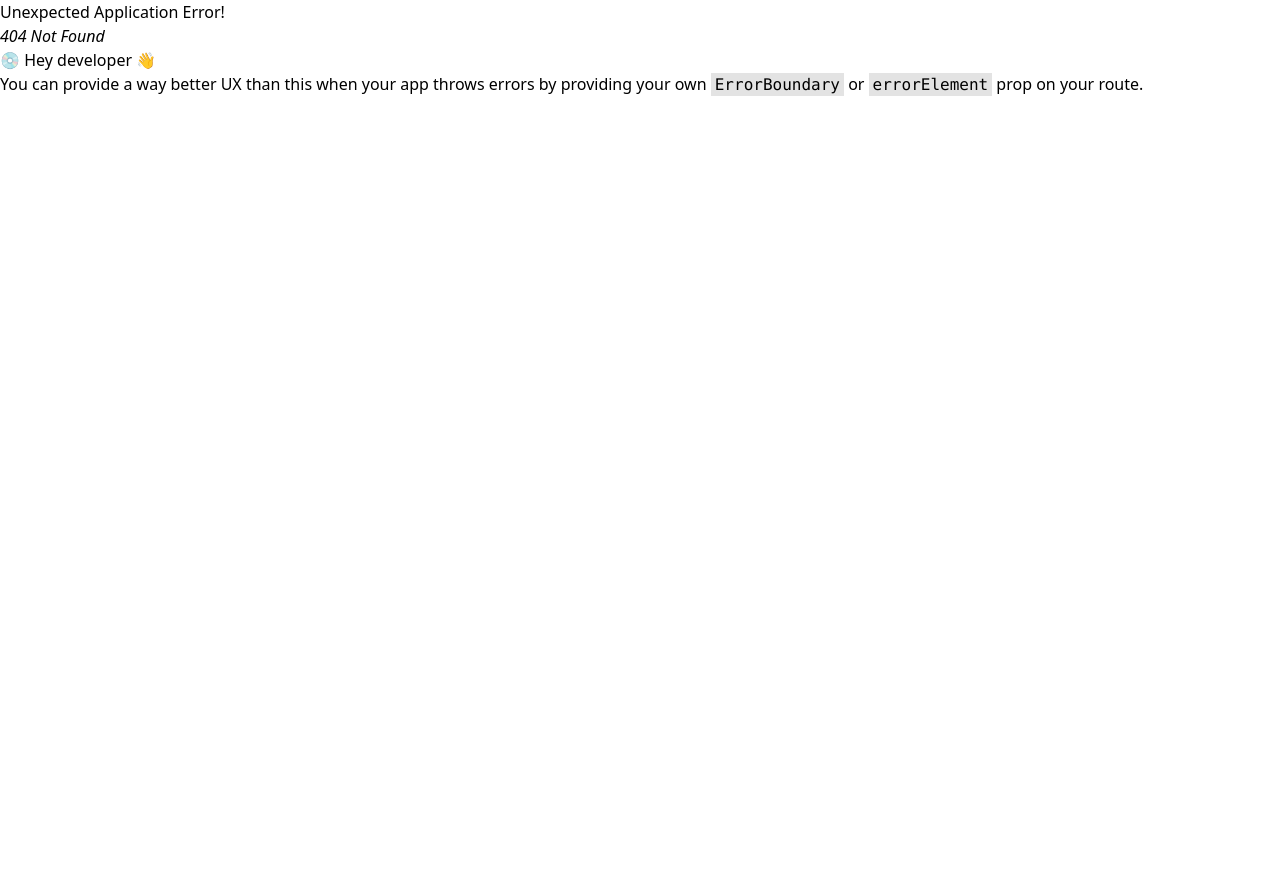
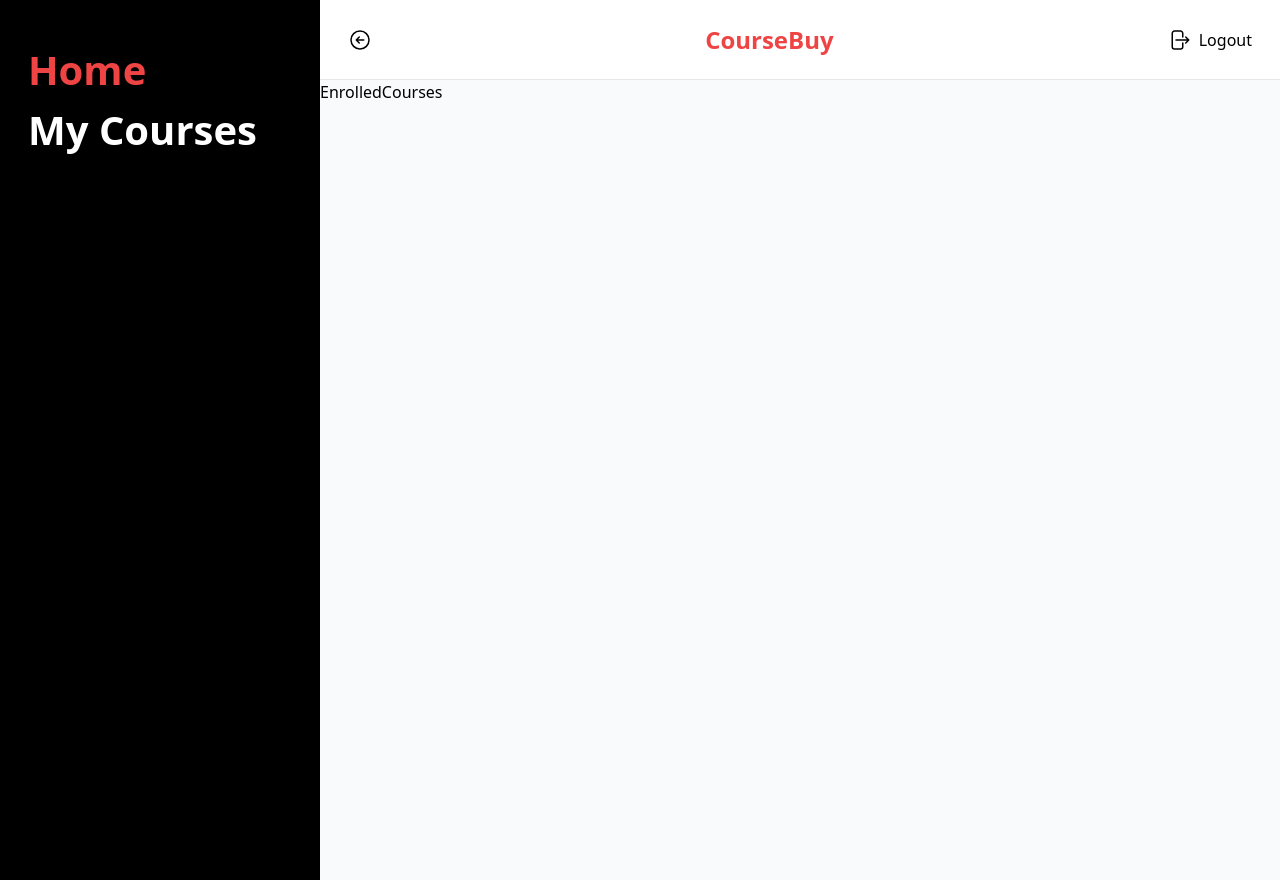
Before and after one commit to MdMuzahid07/Task-online-course, a React (Vite) app: page /dashboard/enrolled in a window 1280 px wide. Before the commit this address had no page. Before the commit the page ends 800 px from the top, so only its background shows below. Built offline with nearby package versions, Linux system fonts and the light colour scheme.

Commit message:
dashboard UI

```diff
--- a/src/components/shared/Navbar.jsx
+++ b/src/components/shared/Navbar.jsx
@@ -98,6 +98,13 @@ const Navbar = () => {
                   styles={"absolute right-0 top-16 rounded-3xl text-left"}
                 >
                   <h1 className="text-3xl font-bold">Hello, User</h1>
+                  <ul className="mt-5">
+                    <li>
+                      <Link to="/dashboard" className="text-lg hover:text-red">
+                        My Dashboard
+                      </Link>
+                    </li>
+                  </ul>
                 </Dropdown>
               </button>
 
--- a/src/layout/dashboard/Dashboard.jsx
+++ b/src/layout/dashboard/Dashboard.jsx
@@ -1,5 +1,41 @@
+import { Outlet } from "react-router-dom";
+import Sidebar from "./Sidebar";
+import { useState } from "react";
+import Header from "./Header";
 const Dashboard = () => {
-  return <div>Dashboard</div>;
+  const [isSidebarOpen, setIsSidebarOpen] = useState(true);
+
+  return (
+    <main>
+      <div className="grid grid-cols-8 h-full w-full">
+        <Sidebar
+          isSidebarOpen={isSidebarOpen}
+          setIsSidebarOpen={setIsSidebarOpen}
+        />
+        <div
+          className={`${
+            isSidebarOpen
+              ? "col-span-12 sm:col-span-5 lg:col-span-6"
+              : "col-span-12"
+          }`}
+        >
+          <Header
+            setIsSidebarOpen={setIsSidebarOpen}
+            isSidebarOpen={isSidebarOpen}
+          />
+          <div className="bg-slate-50">
+            <div
+              className={` ${
+                isSidebarOpen ? "max-w-7xl" : "max-w-screen-2xl"
+              } min-h-screen w-full mx-auto`}
+            >
+              <Outlet />
+            </div>
+          </div>
+        </div>
+      </div>
+    </main>
+  );
 };
 
 export default Dashboard;
--- /dev/null
+++ b/src/layout/dashboard/Header.jsx
@@ -0,0 +1,65 @@
+import { Link } from "react-router-dom";
+
+/* eslint-disable react/prop-types */
+const Header = ({ isSidebarOpen, setIsSidebarOpen }) => {
+  return (
+    <header className="w-full h-20 bg-white sticky top-0 left-0 text-primary border-b px-7 flex justify-between items-center z-20">
+      <button
+        className="text-[18px]"
+        onClick={() => setIsSidebarOpen(!isSidebarOpen)}
+      >
+        {isSidebarOpen ? (
+          <svg
+            xmlns="http://www.w3.org/2000/svg"
+            fill="none"
+            viewBox="0 0 24 24"
+            strokeWidth={1.5}
+            stroke="currentColor"
+            className="w-6 h-6"
+          >
+            <path
+              strokeLinecap="round"
+              strokeLinejoin="round"
+              d="m11.25 9-3 3m0 0 3 3m-3-3h7.5M21 12a9 9 0 1 1-18 0 9 9 0 0 1 18 0Z"
+            />
+          </svg>
+        ) : (
+          <svg
+            xmlns="http://www.w3.org/2000/svg"
+            fill="none"
+            viewBox="0 0 24 24"
+            strokeWidth={1.5}
+            stroke="currentColor"
+            className="w-6 h-6"
+          >
+            <path
+              strokeLinecap="round"
+              strokeLinejoin="round"
+              d="m12.75 15 3-3m0 0-3-3m3 3h-7.5M21 12a9 9 0 1 1-18 0 9 9 0 0 1 18 0Z"
+            />
+          </svg>
+        )}
+      </button>
+      <h1 className="text-2xl font-semibold text-red-500">CourseBuy</h1>
+      <Link to="/courses" className="flex items-center gap-2">
+        <svg
+          xmlns="http://www.w3.org/2000/svg"
+          fill="none"
+          viewBox="0 0 24 24"
+          strokeWidth={1.5}
+          stroke="currentColor"
+          className="w-6 h-6"
+        >
+          <path
+            strokeLinecap="round"
+            strokeLinejoin="round"
+            d="M15.75 9V5.25A2.25 2.25 0 0 0 13.5 3h-6a2.25 2.25 0 0 0-2.25 2.25v13.5A2.25 2.25 0 0 0 7.5 21h6a2.25 2.25 0 0 0 2.25-2.25V15m3 0 3-3m0 0-3-3m3 3H9"
+          />
+        </svg>
+        Logout
+      </Link>
+    </header>
+  );
+};
+
+export default Header;
--- /dev/null
+++ b/src/layout/dashboard/Sidebar.jsx
@@ -0,0 +1,52 @@
+import { useState } from "react";
+import { Link, useLocation } from "react-router-dom";
+
+// eslint-disable-next-line react/prop-types
+const Sidebar = ({ isSidebarOpen }) => {
+  const [active, setActive] = useState("/dashboard/home");
+  const location = useLocation();
+  const pathname = location.pathname;
+
+  return (
+    <div
+      className={`${
+        isSidebarOpen ? "flex" : "hidden"
+      } col-span-12 sm:col-span-3 lg:col-span-2 text-[18px] sm:text-[25px] md:text-[40px] font-bold bg-primary p-7 text-white min-h-screen w-full  bg-black`}
+    >
+      <ul className="fixed top-10">
+        <li>
+          <Link
+            to="/dashboard"
+            onClick={() => {
+              setActive("/dashboard/home");
+            }}
+            className={
+              pathname && active === "/dashboard/home"
+                ? "text-red-500"
+                : "text-white"
+            }
+          >
+            Home
+          </Link>
+        </li>
+        <li>
+          <Link
+            onClick={() => {
+              setActive("/dashboard/enrolled");
+            }}
+            to="enrolled"
+            className={
+              pathname && active === "/dashboard/enrolled"
+                ? "text-red-500"
+                : "text-white"
+            }
+          >
+            My Courses
+          </Link>
+        </li>
+      </ul>
+    </div>
+  );
+};
+
+export default Sidebar;
--- /dev/null
+++ b/src/pages/dashboard/EnrolledCourses.jsx
@@ -0,0 +1,5 @@
+const EnrolledCourses = () => {
+  return <div>EnrolledCourses</div>;
+};
+
+export default EnrolledCourses;
--- /dev/null
+++ b/src/pages/dashboard/Home.jsx
@@ -0,0 +1,5 @@
+const Home = () => {
+  return <main>Home</main>;
+};
+
+export default Home;
```
Also changed, not shown: src/routes/routes.jsx (+12 -1 lines).
